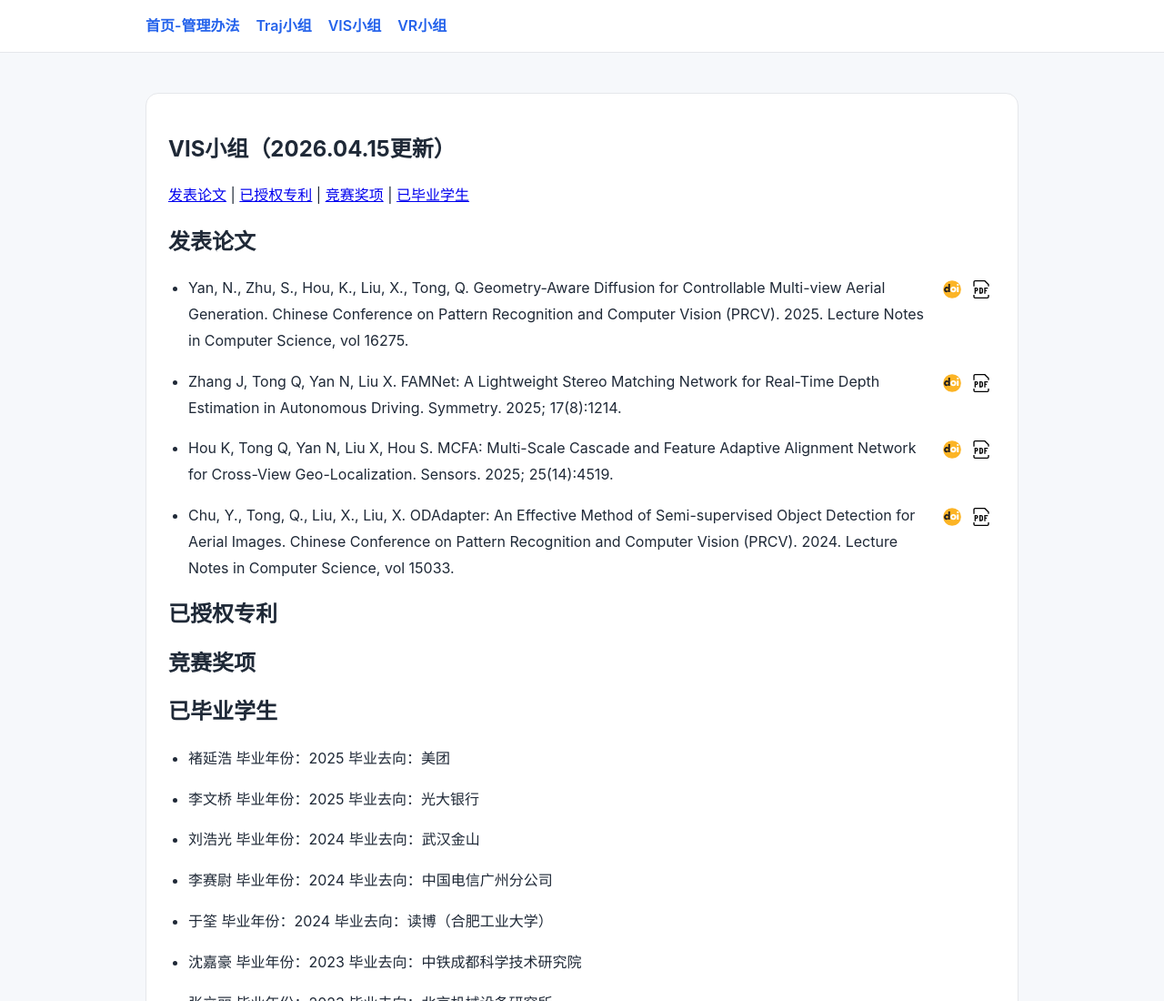
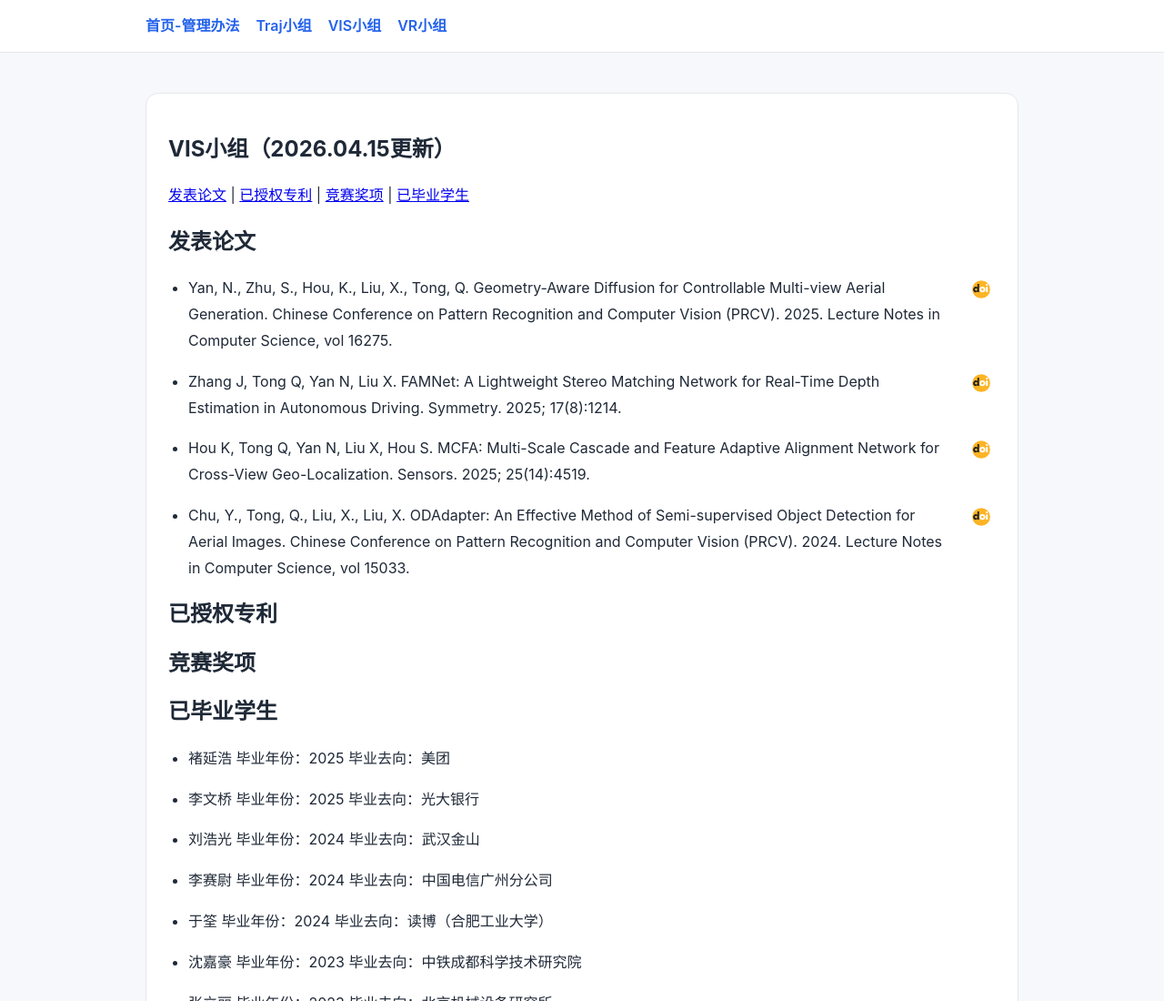
Before and after one commit to BistuCS/BistuCS.github.io, a plain HTML site: page team/team-vis.html in a window 1280 px wide. Shown: the top 1100 px of the page at 91% size. Drawn offline with Linux system fonts and the light colour scheme.

Commit message:
先移除掉仓库中的论文pdf文件，未来是否改用网盘或其它方式提供下载再议

```diff
--- a/team/team-vis.html
+++ b/team/team-vis.html
@@ -42,9 +42,6 @@
               <a class="pub-icon" href="填写 GitHub 链接" target="_blank" rel="noopener noreferrer" title="GitHub">
                 <img src="../assets/imgs/github.svg" alt="GitHub">
               </a>
-              <a class="pub-icon" href="填写 PDF 链接" title="PDF">
-                <img src="../assets/imgs/pdf.svg" alt="PDF">
-              </a>
             </span>
           </p>
         </li>
@@ -62,9 +59,6 @@
               <a class="pub-icon" href="#" target="_blank" rel="noopener noreferrer" title="GitHub">
                 <img src="../assets/imgs/github.svg" alt="GitHub">
               </a>
-              <a class="pub-icon" href="../resources/papers/2025-prcv.pdf" title="PDF">
-                <img src="../assets/imgs/pdf.svg" alt="PDF">
-              </a>
             </span>
           </p>
         </li>
@@ -79,9 +73,6 @@
               </a>
               <a class="pub-icon" href="#" target="_blank" rel="noopener noreferrer" title="GitHub">
                 <img src="../assets/imgs/github.svg" alt="GitHub">
-              </a>
-              <a class="pub-icon" href="../resources/papers/2025-symmetry.pdf" title="PDF">
-                <img src="../assets/imgs/pdf.svg" alt="PDF">
               </a>
             </span>
           </p>
@@ -98,9 +89,6 @@
               <a class="pub-icon" href="#" target="_blank" rel="noopener noreferrer" title="GitHub">
                 <img src="../assets/imgs/github.svg" alt="GitHub">
               </a>
-              <a class="pub-icon" href="../resources/papers/2025-sensors.pdf" title="PDF">
-                <img src="../assets/imgs/pdf.svg" alt="PDF">
-              </a>
             </span>
           </p>
         </li>
@@ -116,9 +104,6 @@
               </a>
               <a class="pub-icon" href="#" target="_blank" rel="noopener noreferrer" title="GitHub">
                 <img src="../assets/imgs/github.svg" alt="GitHub">
-              </a>
-              <a class="pub-icon" href="../resources/papers/2024-prcv.pdf" title="PDF">
-                <img src="../assets/imgs/pdf.svg" alt="PDF">
               </a>
             </span>
           </p>
```
Also changed, not shown: team/team-traj.html (+0 -9 lines), team/team-vr.html (+0 -15 lines), 7 other files.
